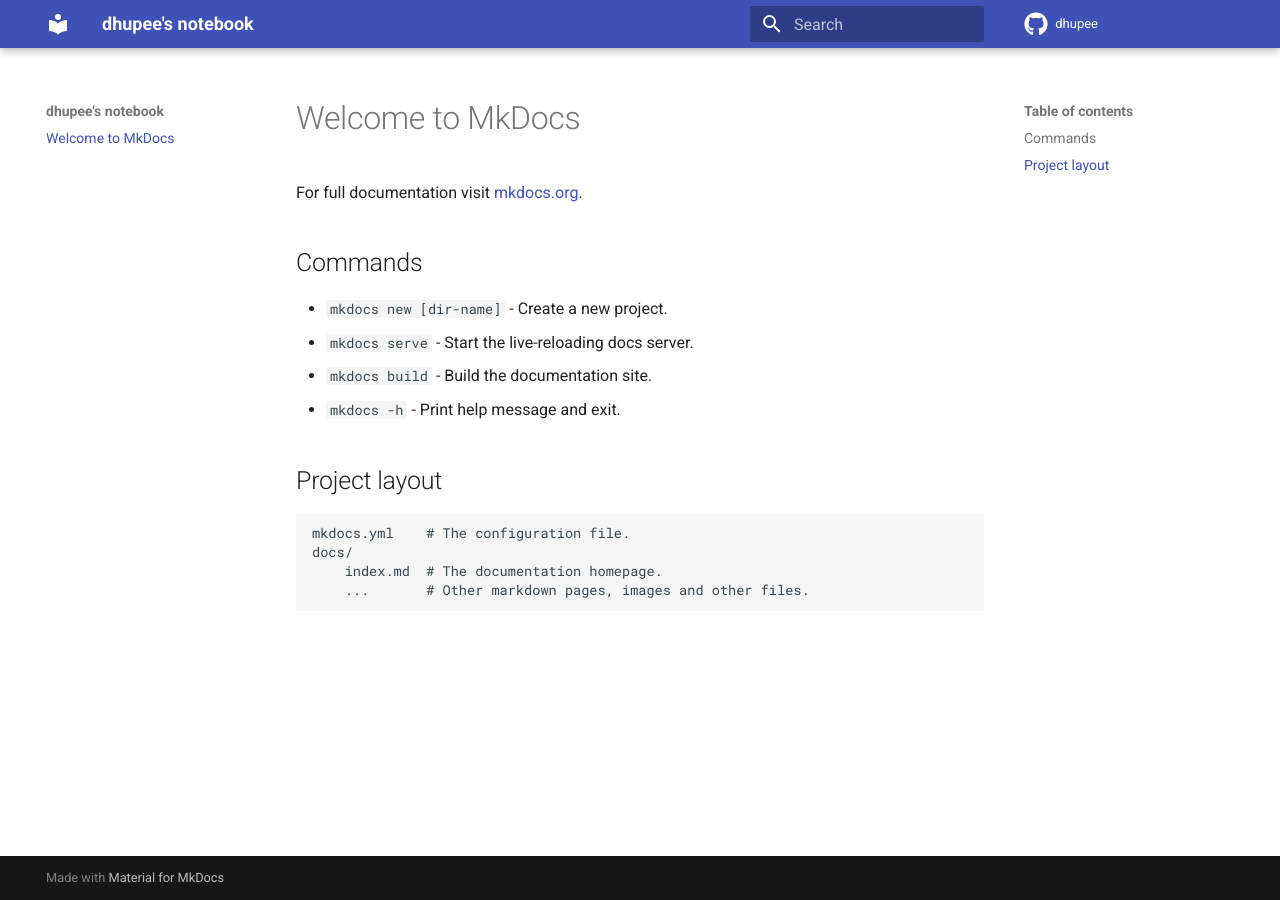
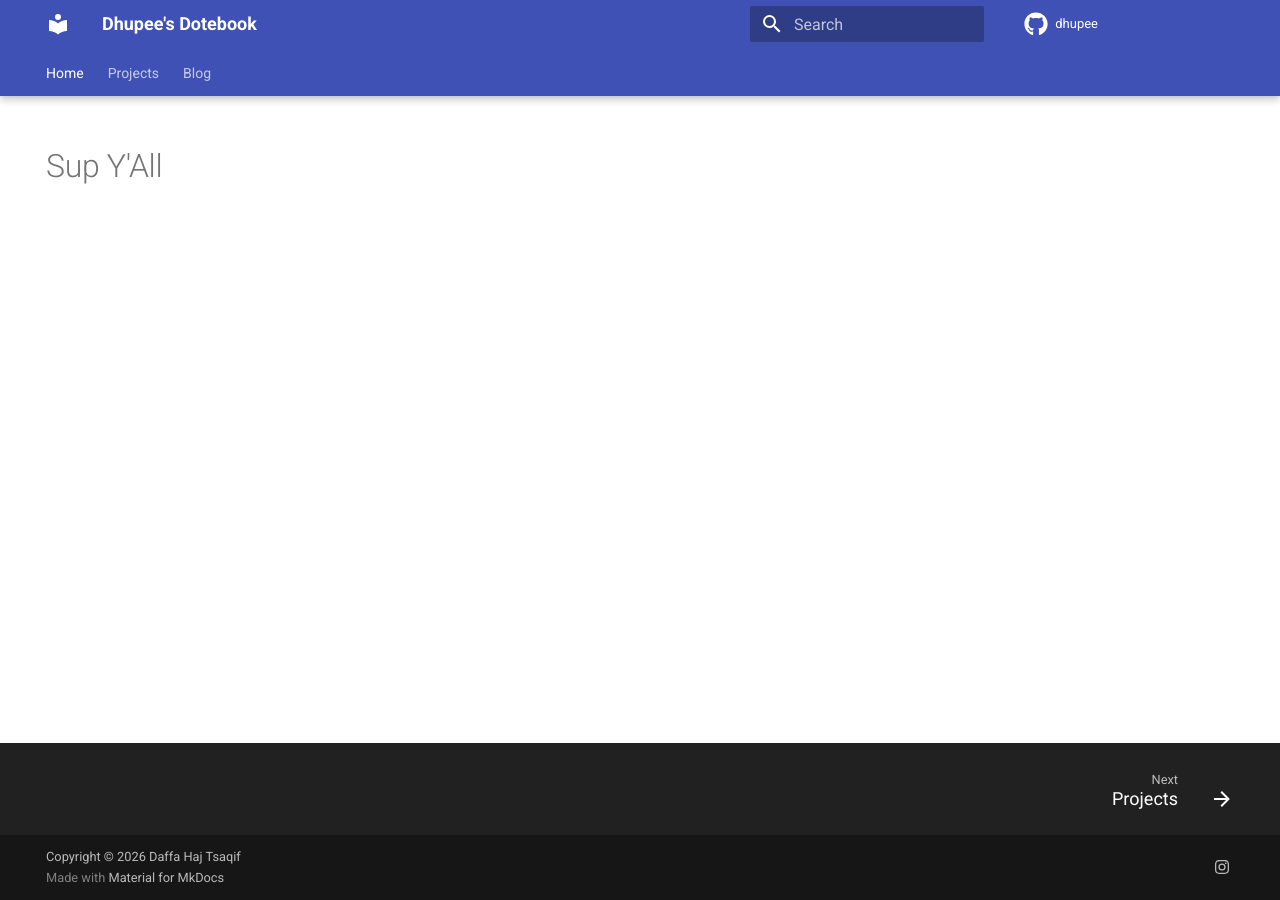
Before and after one commit to dhupee/dhupee, an MkDocs documentation site: the page built from blog/docs/index.md, in a window 1280 px wide. Built offline with MkDocs 1.6.1 and Material for MkDocs 9.7.7, drawn with Linux system fonts in a browser that asks for light colours.

Commit message:
feat(high level shape is finalized):

```diff
--- /dev/null
+++ b/blog/docs/blog/.authors.yml
@@ -0,0 +1,5 @@
+authors:
+  dhupee:
+    name: Daffa Haj Tsaqif
+    description: Crazy man who make this blog
+    avatar: ../../assets/images/selfie-cleaned.png
--- a/blog/docs/index.md
+++ b/blog/docs/index.md
@@ -1,17 +1,9 @@
-# Welcome to MkDocs
+---
+hide:
+  - navigation
+  - toc
+---
 
-For full documentation visit [mkdocs.org](https://www.mkdocs.org).
+<!-- TODO: Edit this home page with HTML -->
 
-## Commands
-
-* `mkdocs new [dir-name]` - Create a new project.
-* `mkdocs serve` - Start the live-reloading docs server.
-* `mkdocs build` - Build the documentation site.
-* `mkdocs -h` - Print help message and exit.
-
-## Project layout
-
-    mkdocs.yml    # The configuration file.
-    docs/
-        index.md  # The documentation homepage.
-        ...       # Other markdown pages, images and other files.
+# Sup Y'All
--- a/blog/mkdocs.yml
+++ b/blog/mkdocs.yml
@@ -1,7 +1,31 @@
-site_name: dhupee's notebook
+site_name: Dhupee's Dotebook
 repo_url: https://github.com/dhupee
 repo_name: dhupee
+
 theme:
   name: material
   icon:
     repo: fontawesome/brands/github
+  features:
+    - navigation.tabs
+    - navigation.tabs.sticky
+    - navigation.tabs.selection
+    - navigation.footer
+
+plugins:
+  - blog
+  - search
+
+nav:
+  - Home: index.md
+  - Projects: projects.md
+  - Blog: blog/index.md
+
+# TODO: Color pallete
+
+extra:
+  social:
+    - icon: fontawesome/brands/instagram
+      link: https://instagram.com/dhupee_haj
+
+copyright: Copyright &copy; 2026 Daffa Haj Tsaqif
```
Also changed, not shown: blog/docs/blog/index.md (added, +1 -0 lines), blog/docs/blog/posts/2026/hello.md (added, +14 -0 lines), blog/docs/projects.md (added, +3 -0 lines).
